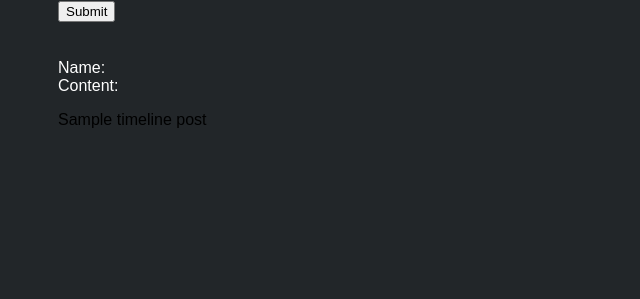
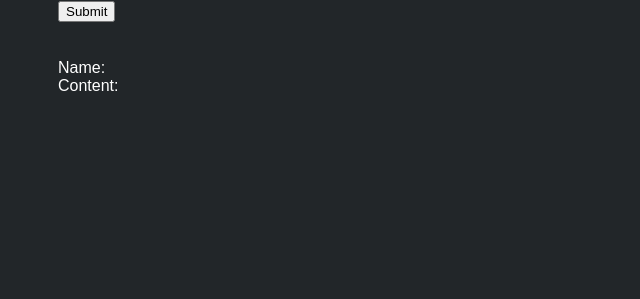
Before and after one commit to AbishaKugathasan/personal-site, a Flask app: template app/templates/timeline.html in a window 1280 px wide. Shown: the part 224-523 px from the top of the page, without its empty margins (0-640 px from the left). Run offline with Flask 2, Linux system fonts and the light colour scheme; the template is opened without the code that fills it: most values are stand-ins (such as "Sample title", 1, 10 or a date in 2020); parts of the project's set-up code (start-up, migrations or seed data) failed here and were passed over.

Commit message:
Update timeline.html

```diff
--- a/app/templates/timeline.html
+++ b/app/templates/timeline.html
@@ -124,10 +124,5 @@ form.addEventListener('submit', function(e) {
 
     </script>
 
-<!-- Added test -->
-{% for timeline_post in timeline_post %}
-<p>{{timeline_post.name}}</p>
-{% endfor %}
-
 </body>
 </html>
```
